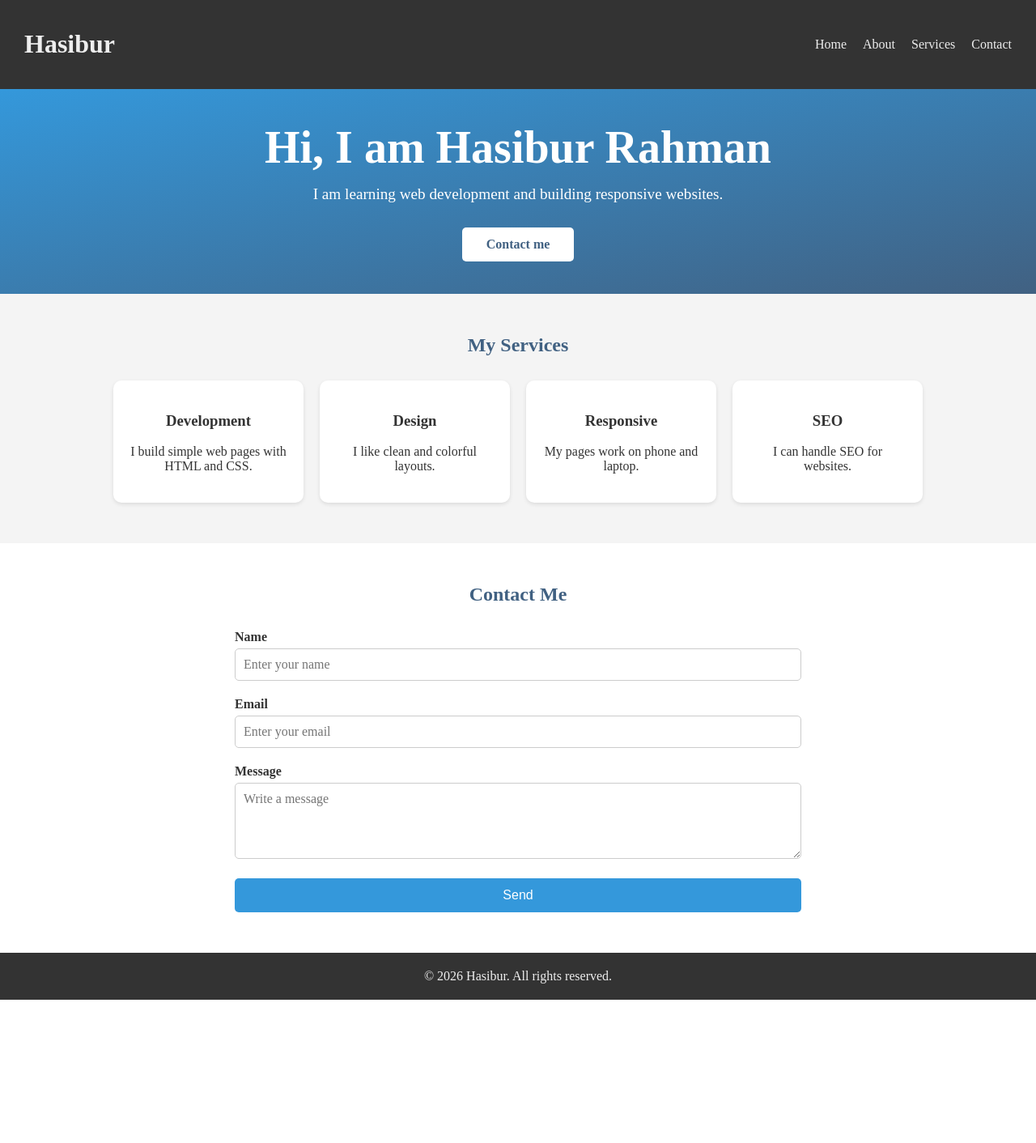
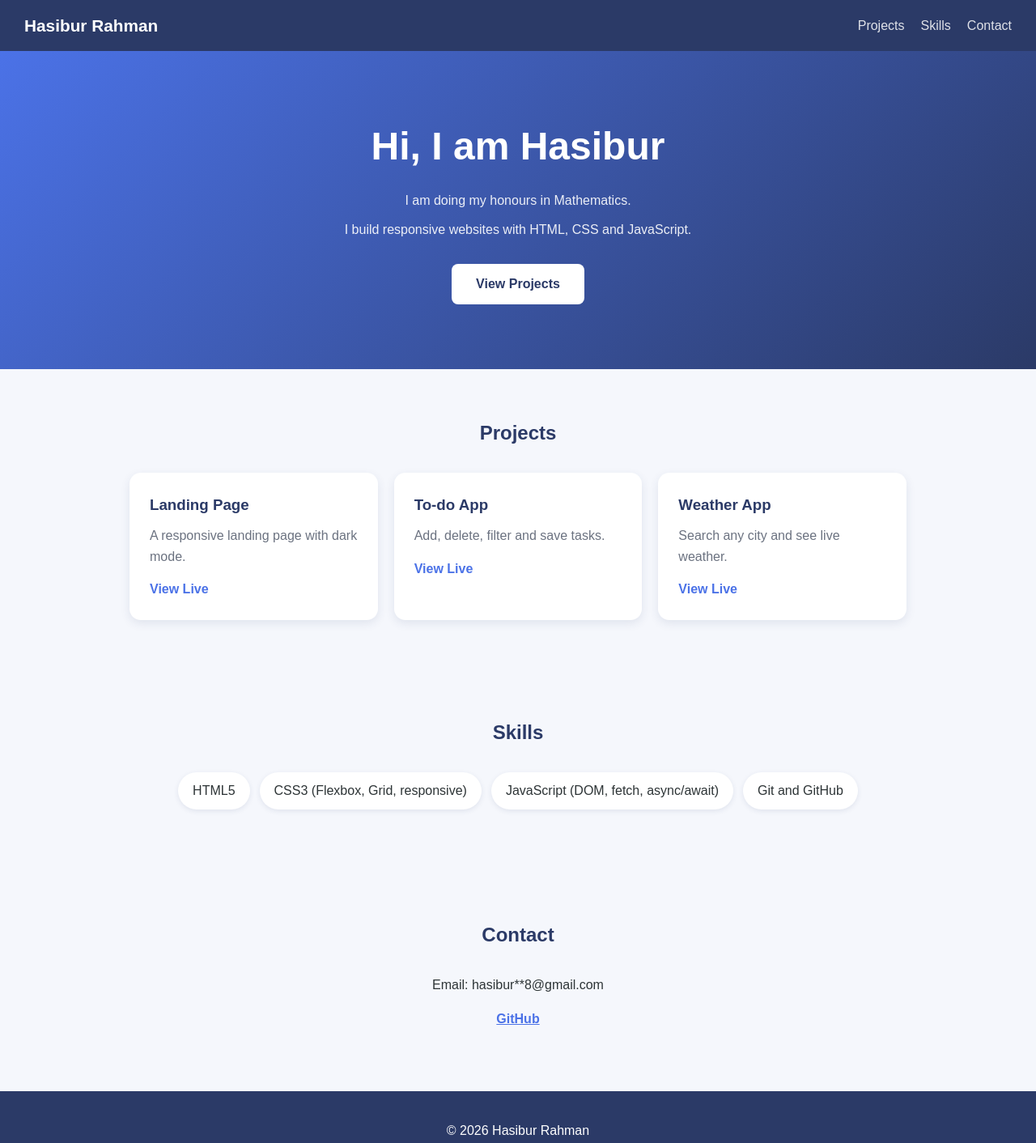
Before and after one commit to ur-phantom/html-css-practice, a plain HTML site: page index.html in a window 1280 px wide. Shown: the whole page at 81% size. Before the commit the page ends 1235 px from the top, so only its background shows below. Drawn offline with Linux system fonts and the light colour scheme.

Commit message:
Add portfolio website

```diff
--- a/index.html
+++ b/index.html
@@ -4,47 +4,50 @@
 <head>
     <meta charset="UTF-8">
     <meta name="viewport" content="width=device-width, initial-scale=1.0">
-    <title>Hasibur Portfolio</title>
+    <meta name="description" content="Portfolio of Hasibur Rahman, web developer">
+    <title>Hasibur Rahman | Web Developer</title>
+
     <style>
+        :root {
+            --main-color: #4b72e7;
+            --dark-color: #2b3a67;
+            --bg-color: #f5f7fc;
+            --text-color: #2d3436;
+            --muted-color: #6b7280;
+            --radius: 14px;
+        }
+
         * {
             box-sizing: border-box;
         }
 
+        html {
+            scroll-behavior: smooth;
+        }
+
         body {
             margin: 0;
+            font-family: Arial, sans-serif;
+            line-height: 1.6;
+            color: var(--text-color);
             background-color: var(--bg-color);
-            color: var(--body-text);
-        }
-
-        :root {
-            --main-color: #3498db;
-            --dark-color: #416182;
-            --text-color: #eee;
-            --bg-color: white;
-            --body-text: #333;
-            --section-bg: #f4f4f4;
-            --card-bg: white;
-            --border-color: #ccc;
-        }
-
-        @media (prefers-color-scheme: dark) {
-            :root {
-                --bg-color: #1e1e1e;
-                --body-text: #f0f0f0;
-                --section-bg: #2a2a2a;
-                --card-bg: #333;
-                --border-color: #555;
-                --dark-color: #7fb3e6;
-            }
         }
 
         header {
+            position: sticky;
+            top: 0;
+            z-index: 10;
             display: flex;
             justify-content: space-between;
             align-items: center;
             padding: 15px 30px;
-            background-color: #333;
-            color: var(--text-color);
+            background-color: var(--dark-color);
+            color: white;
+        }
+
+        header h1 {
+            margin: 0;
+            font-size: 1.3rem;
         }
 
         nav {
@@ -53,61 +56,59 @@
         }
 
         nav a {
-            color: var(--text-color);
+            color: white;
             text-decoration: none;
+            opacity: 0.85;
+            transition: opacity 0.3s;
         }
 
-        footer {
-            padding: 20px;
-            text-align: center;
-            background-color: #333;
-            color: var(--text-color);
-        }
-
-        footer p {
-            margin: 0;
+        nav a:hover {
+            opacity: 1;
         }
 
         .hero {
-            padding: 40px 20px;
+            padding: 80px 20px;
             text-align: center;
             color: white;
-            background: linear-gradient(to bottom right, var(--main-color), var(--dark-color));
+            background: linear-gradient(135deg, var(--main-color), var(--dark-color));
         }
 
         .hero h2 {
-            font-size: clamp(1.8rem, 6vw, 3.5rem);
             margin: 0 0 15px;
+            font-size: clamp(1.8rem, 6vw, 3rem);
         }
 
         .hero p {
-            font-size: 1.2rem;
-            margin: 0 0 30px;
+            max-width: 500px;
+            margin: 0 auto 10px;
+            opacity: 0.9;
         }
 
-        .hero-btn {
+        .hero a {
             display: inline-block;
+            margin-top: 20px;
             padding: 12px 30px;
             background-color: white;
-            color: #416182;
+            color: var(--dark-color);
             text-decoration: none;
-            border-radius: 5px;
             font-weight: 700;
+            border-radius: 8px;
             transition: transform 0.3s;
         }
 
-        .hero-btn:hover {
-            transform: scale(1.08);
+        .hero a:hover {
+            transform: scale(1.06);
         }
 
-        .services {
-            padding: 50px 20px;
-            background-color: var(--section-bg);
-            text-align: center;
+        main section:not(.hero) {
+            max-width: 1000px;
+            margin: 0 auto;
+            padding: 60px 20px;
         }
 
-        .services h2 {
+        main section:not(.hero) h2 {
             margin: 0 0 30px;
+            text-align: center;
             color: var(--dark-color);
         }
 
@@ -115,146 +116,144 @@
             display: grid;
             grid-template-columns: 1fr;
             gap: 20px;
-            max-width: 1000px;
-            margin: 0 auto;
         }
 
         .card {
-            padding: 20px;
-            background-color: var(--card-bg);
-            border-radius: 10px;
-            box-shadow: 0 2px 5px rgba(0, 0, 0, 0.1);
+            padding: 25px;
+            background-color: white;
+            border-radius: var(--radius);
+            box-shadow: 0 4px 12px rgba(43, 58, 103, 0.1);
             transition: transform 0.3s, box-shadow 0.3s;
         }
 
         .card:hover {
-            transform: translateY(-8px);
-            box-shadow: 0 10px 20px rgba(0, 0, 0, 0.2);
+            transform: translateY(-6px);
+            box-shadow: 0 12px 25px rgba(43, 58, 103, 0.18);
         }
-        .contact {
-            padding: 50px 20px;
-            text-align: center;
-        }
-        .contact h2 {
-            margin: 0 0 30px;
+
+        .card h3 {
+            margin: 0 0 10px;
             color: var(--dark-color);
         }
-        .contact-form {
-            max-width: 700px;
-            margin: 0 auto;
-            text-align: left;
+
+        .card p {
+            margin: 0 0 15px;
+            color: var(--muted-color);
         }
-        .form-group {
-            margin-bottom: 20px;
-        }
-        .form-group label {
-            display: block;
-            margin-bottom: 5px;
+
+        .card a {
+            color: var(--main-color);
+            text-decoration: none;
             font-weight: 700;
         }
-        .form-group input,
-        .form-group textarea {
-            width: 100%;
-            padding: 10px;
-            border: 1px solid var(--border-color);
-            background-color: var(--card-bg);
-            color: var(--body-text);
-            border-radius: 5px;
-            font-size: 1rem;
-            font-family: inherit;
-        }
-        .form-group input:focus,
-        .form-group textarea:focus {
-            outline: none;
-            border-color: var(--main-color);
-        }
-        .contact-form button {
-            width: 100%;
-            padding: 12px;
-            background-color: var(--main-color);
-            color: white;
-            border: none;
-            border-radius: 5px;
-            font-size: 1rem;
-            cursor: pointer;
-            transition: background-color 0.3s;
-        }
-        .contact-form button:hover {
-            background-color: var(--dark-color);
+
+        .card a:hover {
+            text-decoration: underline;
         }
 
-        @media (min-width: 600px) {
+        @media (min-width: 700px) {
             .cards {
-                grid-template-columns: repeat(2, 1fr);
+                grid-template-columns: repeat(3, 1fr);
             }
         }
 
-        @media (min-width: 900px) {
-            .cards {
-                grid-template-columns: repeat(4, 1fr);
-            }
+        #skills ul {
+            display: flex;
+            flex-wrap: wrap;
+            justify-content: center;
+            gap: 12px;
+            padding: 0;
+            list-style: none;
+        }
+
+        #skills li {
+            padding: 10px 18px;
+            background-color: white;
+            border-radius: 999px;
+            box-shadow: 0 2px 6px rgba(43, 58, 103, 0.1);
+        }
+
+        #contact {
+            text-align: center;
+        }
+
+        #contact a {
+            color: var(--main-color);
+            font-weight: 700;
+        }
+
+        footer {
+            padding: 20px;
+            text-align: center;
+            background-color: var(--dark-color);
+            color: white;
+        }
+
+        footer {
+            margin: 0;
         }
     </style>
 </head>
 
 <body>
     <header>
-        <h1>Hasibur</h1>
+        <h1>Hasibur Rahman</h1>
         <nav>
-            <a href="#">Home</a>
-            <a href="#">About</a>
-            <a href="#services">Services</a>
+            <a href="#projects">Projects</a>
+            <a href="#skills">Skills</a>
             <a href="#contact">Contact</a>
         </nav>
     </header>
+
     <main>
         <section class="hero">
-            <h2>Hi, I am Hasibur Rahman</h2>
-            <p>I am learning web development and building responsive websites.</p>
-            <a href="#contact" class="hero-btn">Contact me</a>
+            <h2>Hi, I am Hasibur</h2>
+            <p>I am doing my honours in Mathematics.</p>
+            <p>I build responsive websites with HTML, CSS and JavaScript.</p>
+            <a href="#projects">View Projects</a>
         </section>
-        <section class="services" id="services">
-            <h2>My Services</h2>
+
+        <section id="projects">
+            <h2>Projects</h2>
             <div class="cards">
-                <div class="card">
-                    <h3>Development</h3>
-                    <p>I build simple web pages with HTML and CSS.</p>
-                </div>
-                <div class="card">
-                    <h3>Design</h3>
-                    <p>I like clean and colorful layouts.</p>
-                </div>
-                <div class="card">
-                    <h3>Responsive</h3>
-                    <p>My pages work on phone and laptop.</p>
-                </div>
-                <div class="card">
-                    <h3>SEO</h3>
-                    <p>I can handle SEO for websites.</p>
-                </div>
+                <article class="card">
+                    <h3>Landing Page</h3>
+                    <p>A responsive landing page with dark mode.</p>
+                    <a href="Landing.html">View Live</a>
+                </article>
+                <article class="card">
+                    <h3>To-do App</h3>
+                    <p>Add, delete, filter and save tasks.</p>
+                    <a href="js-todo.html">View Live</a>
+                </article>
+                <article class="card">
+                    <h3>Weather App</h3>
+                    <p>Search any city and see live weather.</p>
+                    <a href="weather-pro.html">View Live</a>
+                </article>
             </div>
         </section>
-        <section class="contact" id="contact">
-            <h2>Contact Me</h2>
-            <form class="contact-form">
-                <div class="form-group">
-                    <label for="name">Name</label>
-                    <input type="text" id="name" name="name" placeholder="Enter your name" required>
-                </div>
-                <div class="form-group">
-                    <label for="email">Email</label>
-                    <input type="email" id="email" name="email" placeholder="Enter your email" required>
-                </div>
-                <div class="form-group">
-                    <label for="message">Message</label>
-                    <textarea id="message" name="message" rows="4" placeholder="Write a message" required></textarea>
-                </div>
-                <button type="submit">Send</button>
-            </form>
+
+        <section id="skills">
+            <h2>Skills</h2>
+            <ul>
+                <li>HTML5</li>
+                <li>CSS3 (Flexbox, Grid, responsive)</li>
+                <li>JavaScript (DOM, fetch, async/await)</li>
+                <li>Git and GitHub</li>
+            </ul>
+        </section>
+
+        <section id="contact">
+            <h2>Contact</h2>
+            <p>Email: hasibur**8@gmail.com</p>
+            <p><a href="https://github.com/ur-phantom">GitHub</a></p>
         </section>
     </main>
+
     <footer>
-        <p>&copy; 2026 Hasibur. All rights reserved.</p>
+        <p>&copy; 2026 Hasibur Rahman</p>
     </footer>
 </body>
+
 </html>
```
Also changed, not shown: weather-search.html (+2 -1 lines).
